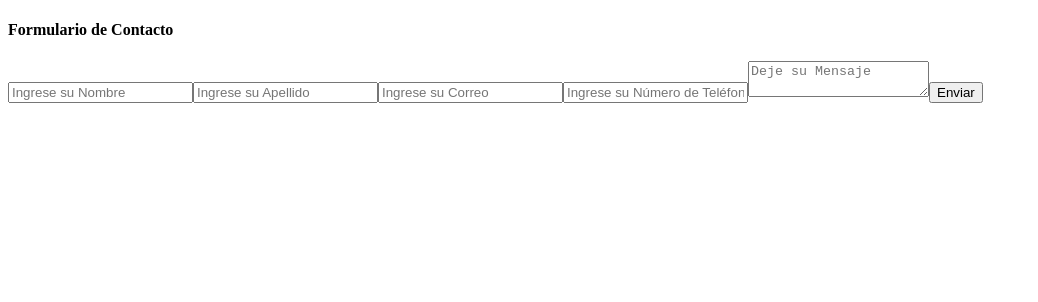
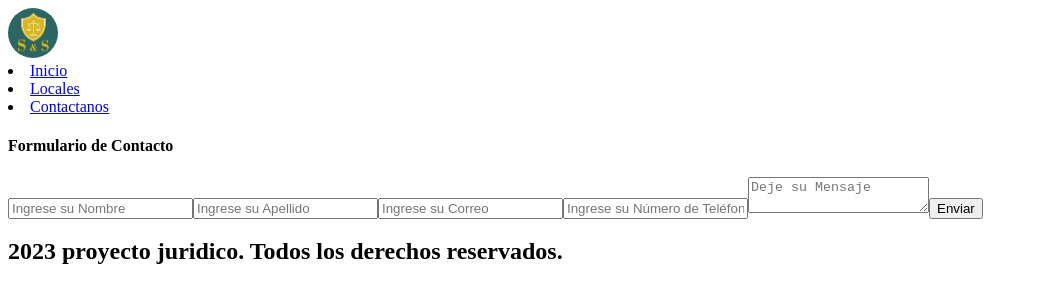
Before and after one commit to DonSebita/T.Integracion-2, a Next.js app: page /principal/contacto in a window 1280 px wide. Shown: the top 302 px of the page, without its empty margins (0-1038 px from the left). Built offline with nearby package versions, Linux system fonts and the light colour scheme.

Commit message:
creacion de RootLayout

```diff
--- a/app/api/client.js
+++ b/app/api/client.js
@@ -1,5 +1,5 @@
-import conexionBD from '../../lib/cxDB'
-import Client from '../../models/Client'
+import conexionBD from '@/lib/cxDB'
+import Client from '@/models/Client'
 
 
 export default async function handler(req, res) {
--- a/app/globals.css
+++ b/app/globals.css
@@ -2,26 +2,6 @@
 @tailwind components;
 @tailwind utilities;
 
-:root {
-  --foreground-rgb: 0, 0, 0;
-  --background-start-rgb: 214, 219, 220;
-  --background-end-rgb: 255, 255, 255;
+body {
+
 }
-
-@media (prefers-color-scheme: dark) {
-  :root {
-    --foreground-rgb: 255, 255, 255;
-    --background-start-rgb: 0, 0, 0;
-    --background-end-rgb: 0, 0, 0;
-  }
-}
-
-body {
-  color: rgb(var(--foreground-rgb));
-  background: linear-gradient(
-      to bottom,
-      transparent,
-      rgb(var(--background-end-rgb))
-    )
-    rgb(var(--background-start-rgb));
-}
--- a/app/layout.js
+++ b/app/layout.js
@@ -1,6 +1,10 @@
 export default function RootLayout({ children }) {
   return (
     <html lang="en">
+      <head>
+        <link rel="icon" href="/logo.png" type="image/icon type"/>
+        <title>S&S</title>
+      </head>
       <body >
         {children}
       </body>
--- a/app/principal/contacto/page.jsx
+++ b/app/principal/contacto/page.js
@@ -1,7 +1,7 @@
-import React from 'react'
+"use client"
 import {useState} from 'react'
 
-const contacto =()=> {
+const Contacto =()=> {
 
 	const [form,setForm]= useState({
 		nombre:'',
@@ -28,7 +28,6 @@ const contacto =()=> {
 
 	const postData = async (form) => {
 		try{
-
 			console.log(form)
 
 			const res = await fetch('/api/client',{
@@ -41,15 +40,13 @@ const contacto =()=> {
 
 			const data = await res.json()
 			console.log(data)
-
-		}catch(err){
-			console.log(err)
+		}catch(error){
+			console.log(error)
 		}
 	}
 
 	return (
-			<div>
-
+			<div >
 	    		<section>
 		        	<h4>Formulario de Contacto</h4>
 		        	<form onSubmit ={handleSubmit}>
@@ -71,14 +68,14 @@ const contacto =()=> {
 							onChange={handleChange}
 				     		placeholder="Ingrese su Apellido"/>
 
-						 <input
+				     	<input
 
-							type="email"
-							name="correo"
+				     		type="email"
+				     		name="correo"
 							autoComplete = "off"
-							value={form.correo} // Cambia 'form.email' a 'form.correo'
+							value={form.email}
 							onChange={handleChange}
-							placeholder="Ingrese su Correo"/>
+				     		placeholder="Ingrese su Correo"/>
 
 				        <input
 
@@ -104,5 +101,4 @@ const contacto =()=> {
 	    	</div>
 	)
 }
-
-export default contacto
+export default Contacto
--- /dev/null
+++ b/app/principal/layout.js
@@ -0,0 +1,14 @@
+import Navbar from "@/components/Navbar"
+import Footer from "@/components/Footer"
+import Head from 'next/head'
+export default function RootLayout({children}) {
+	return (
+		<html lang="en">
+	      <body>
+	      	<Navbar/>
+	        {children}
+	      	<Footer/>
+	      </body>
+	    </html>
+	)
+}
--- /dev/null
+++ b/components/Footer.js
@@ -0,0 +1,9 @@
+const Footer = () =>{
+	return(
+		<footer>
+			<h2>2023 proyecto juridico. Todos los derechos reservados.</h2>
+		</footer>
+	);
+};
+
+export default Footer
--- /dev/null
+++ b/components/Navbar.js
@@ -0,0 +1,45 @@
+import Link from 'next/link'
+import Image from'next/image'
+
+const links = [{
+    label : 'Inicio',
+    ruta: '/'
+  },{
+    label : 'Locales',
+    ruta: '/principal/locales'
+  },{
+    label : 'Contactanos',
+    ruta: '/principal/contacto'
+}]
+
+const Navbar = () => {
+  return(
+    <nav>
+      <div>
+        <Link href = '/'>
+          <Image
+              src="/logo.png"
+              width={50}
+              height={50}
+              alt="logo"
+              style={{
+                objectFit: "cover",
+                borderRadius: "50px",
+              }}
+          />
+        </Link>
+      </div>
+
+
+      <div>
+          {links.map(({label,ruta})=>(
+            <li key={ruta}>
+              <Link href={ruta}>{label}</Link>
+            </li>
+          ))}
+      </div>
+    </nav>
+  );
+};
+
+export default Navbar;
```
Also changed, not shown: app/page.js (+5 -3 lines).
